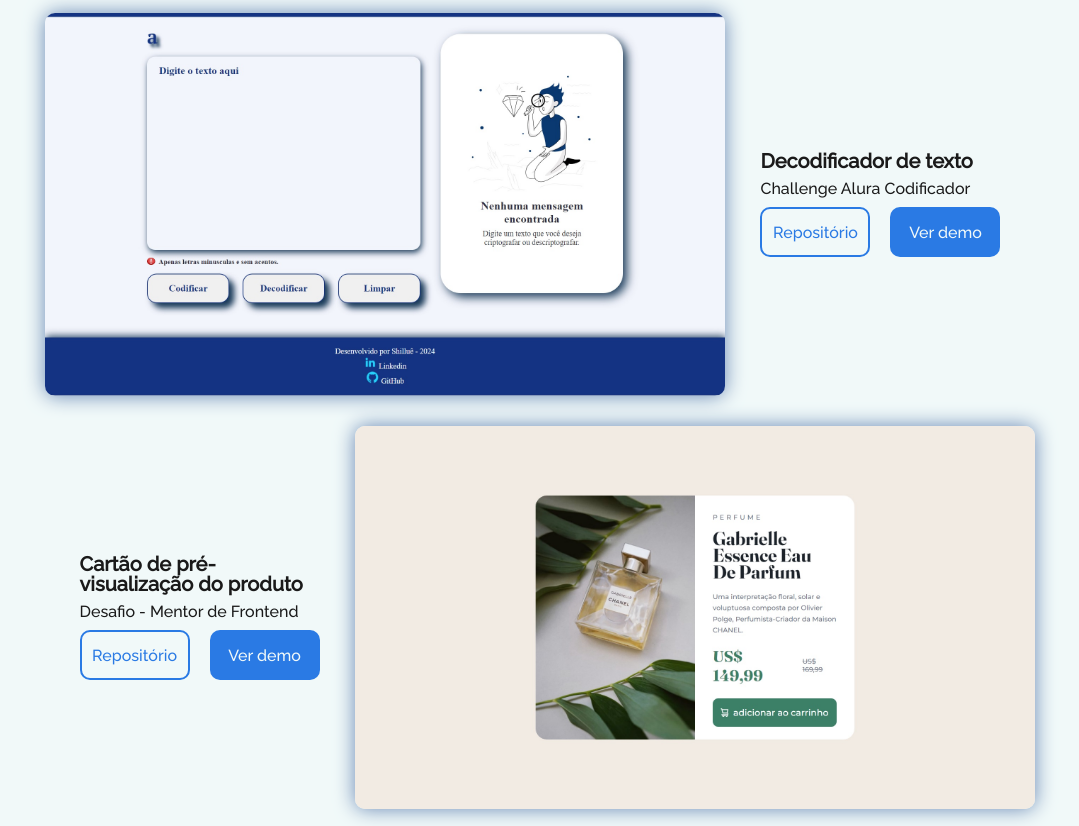
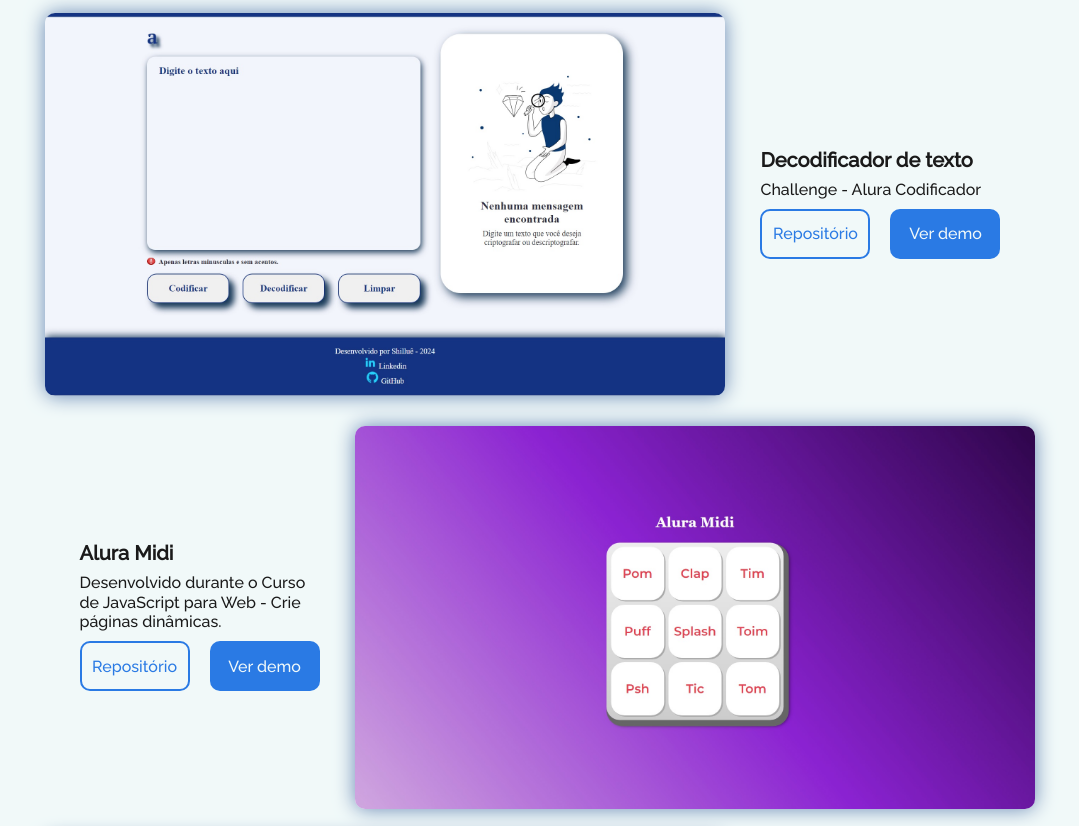
Before and after one commit to Shillue/challenge-portfolio-shillue, a plain HTML site: page index.html in a window 1280 px wide. Shown: the part 2561-3387 px from the top of the page, without its empty margins (100-1179 px from the left). Drawn offline with Linux system fonts and the light colour scheme.

Commit message:
add experiencia alura midi

```diff
--- a/index.html
+++ b/index.html
@@ -173,10 +173,23 @@
                 <img class="experience__img" src="./assets/images/decodificador-texto-01.jpg" alt="Imagem da página de Decodificador">
                 <div class="experience__info">
                     <h2 class="experience__title">Decodificador de texto</h2>
-                    <h3 class="experience__text">Challenge Alura Codificador </h3>
+                    <h3 class="experience__text">Challenge - Alura Codificador</h3>
                         <div class="experience__description">
-                                <span class="experience__repo"><a href="https://github.com/Shillue/decodificador-de-texto.git"><button class="experiencia__botao--repo">Repositório</button></a></span>
-                                <span class="experience__demo"><a href="https://shillue.github.io/decodificador-de-texto/"><button class="experiencia__botao--demo">Ver demo</button></a></span>
+                                <span class="experience__repo"><a href="https://github.com/Shillue/decodificador-de-texto.git" target="_blank"><button class="experiencia__botao--repo">Repositório</button></a></span>
+                                <span class="experience__demo"><a href="https://shillue.github.io/decodificador-de-texto/" target="_blank"><button class="experiencia__botao--demo">Ver demo</button></a></span>
+                        </div>
+                </div>
+            </div>
+
+            <div class="experiencie__box">
+                <img class="experience__img" src="./assets/images/Alura Midi.jpg" alt="Imagem da página de Cartão de pré-visualização do produto">
+                <div class="experience__info">
+                    <h2 class="experience__title">Alura Midi</h2>
+                    <h3 class="experience__text">Desenvolvido durante o Curso de JavaScript para Web - Crie páginas dinâmicas.</h3>
+                        <div class="experience__description">
+                            <!-- Links para demonstração do projeto no Github e/ou GithubPages -->
+                                <span class="experience__repo"><a href="https://github.com/Shillue/alura-midi.git" target="_blank"><button class="experiencia__botao--repo">Repositório</button></a></span>
+                                <span class="experience__demo"><a href="https://shillue.github.io/alura-midi/" target="_blank"><button class="experiencia__botao--demo">Ver demo</button></a></span>
                         </div>
                 </div>
             </div>
@@ -188,11 +201,12 @@
                     <h3 class="experience__text">Desafio - Mentor de Frontend</h3>
                         <div class="experience__description">
                             <!-- Links para demonstração do projeto no Github e/ou GithubPages -->
-                                <span class="experience__repo"><a href="https://github.com/Shillue/product-preview-card.git"><button class="experiencia__botao--repo">Repositório</button></a></span>
-                                <span class="experience__demo"><a href="https://shillue.github.io/product-preview-card/"><button class="experiencia__botao--demo">Ver demo</button></a></span>
+                                <span class="experience__repo"><a href="https://github.com/Shillue/product-preview-card.git" target="_blank"><button class="experiencia__botao--repo">Repositório</button></a></span>
+                                <span class="experience__demo"><a href="https://shillue.github.io/product-preview-card/" target="_blank"><button class="experiencia__botao--demo">Ver demo</button></a></span>
                         </div>
                 </div>
             </div>
+
         </section>
 
         <!-- Sessão de Contato -->
--- a/styles/experiencia.css
+++ b/styles/experiencia.css
@@ -53,6 +53,7 @@
 .experience__text{
     font-size: 16px;
     margin-bottom: 10px;
+    line-height: 1.2rem;
 }
 .experience__description{
     display: flex;
```
Also changed, not shown: assets/images/Alura Midi.jpg (added).
